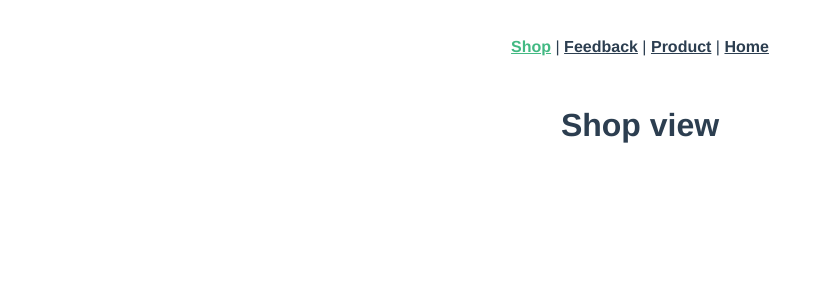
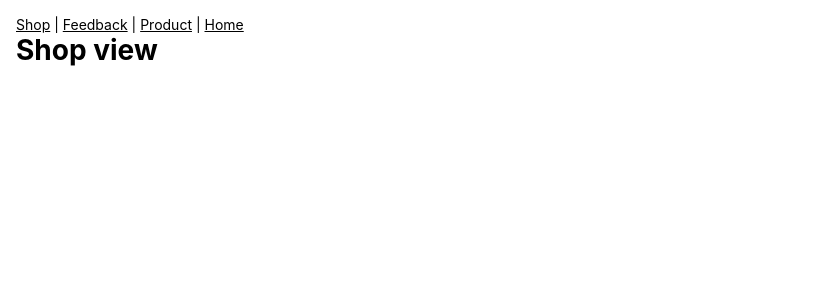
Before and after one commit to SergeiAmpilov/tg-shop, a Vue app in the folder tgshopfe/: page / in a window 1280 px wide. Shown: the top 300 px of the page, without its empty margins (0-816 px from the left). Built offline with nearby package versions, Linux system fonts and the light colour scheme; a web font is replaced by a local one.

Commit message:
feat: styles for application ready

```diff
--- a/tgshopfe/src/App.vue
+++ b/tgshopfe/src/App.vue
@@ -9,24 +9,87 @@
 </template>
 
 <style>
-#app {
-  font-family: Avenir, Helvetica, Arial, sans-serif;
-  -webkit-font-smoothing: antialiased;
-  -moz-osx-font-smoothing: grayscale;
-  text-align: center;
-  color: #2c3e50;
+
+@import url('https://fonts.googleapis.com/css2?family=Noto+Sans:wght@300;400;500;700&family=REM:wght@400;700&display=swap');
+
+:root {
+  --main-padding: 16px;
 }
 
-nav {
-  padding: 30px;
+* {
+  margin: 0;
+  padding: 0;
+  box-sizing: border-box;
 }
 
-nav a {
-  font-weight: bold;
-  color: #2c3e50;
+body {
+  font-size: 14px;
+  padding: var(--main-padding);
+  font-family: "Inter", sans-serif;
+  background: var(--tg-theme-bg-color);
+  color: var(--tg-theme-text-color);
+
 }
 
-nav a.router-link-exact-active {
-  color: #42b983;
+a {
+  color: var(--tg-theme-link-color);
+}
+
+button {
+  background: var(--tg-theme-button-color);
+  color: var(--tg-theme-button-text-color);
+}
+
+.mb {
+  margin-bottom: var();
+  font-size: .8rem;
+}
+
+.hint {
+  color: var(--tg-theme-hint-color);
+}
+
+hr {
+  background: var(--tg-theme-hint-color);
+  margin-bottom: var(--main-padding);
+}
+
+.form-control {
+  width: 100%;
+  height: 60px;
+  background: var(--tg-theme-secondary-bg-color);
+  color: var(--tg-theme-text-color);
+  resize: none;
+  font-family: inherit;
+  padding: 8px;
+  border-radius: 10px;
+}
+
+.product {
+  overflow: hidden;
+  margin: 0;
+  padding: 0;
+}
+
+.product-item {
+  overflow: hidden;
+  box-shadow: 2px 3px 6px rgba(0,0,0,.25);
+  border-radius: 10px;
+}
+
+.product-image {
+  display: flex;
+  justify-content: center;
+  background: var(--tg-theme-secondary-bg-color);
+  text-align: center;
+}
+
+.product-image img {
+  display: block;
+  padding: 10px;
+}
+
+.product-info {
+  padding: var(--main-padding);
 }
 </style>
--- a/tgshopfe/src/views/ShopView.vue
+++ b/tgshopfe/src/views/ShopView.vue
@@ -5,8 +5,4 @@
 </template>
 
 <style scoped>
-  h1 {
-    background-color: var(--tg-theme-bg-color);
-    color: var(--tg-theme-text-color);
-  }
 </style>
```
